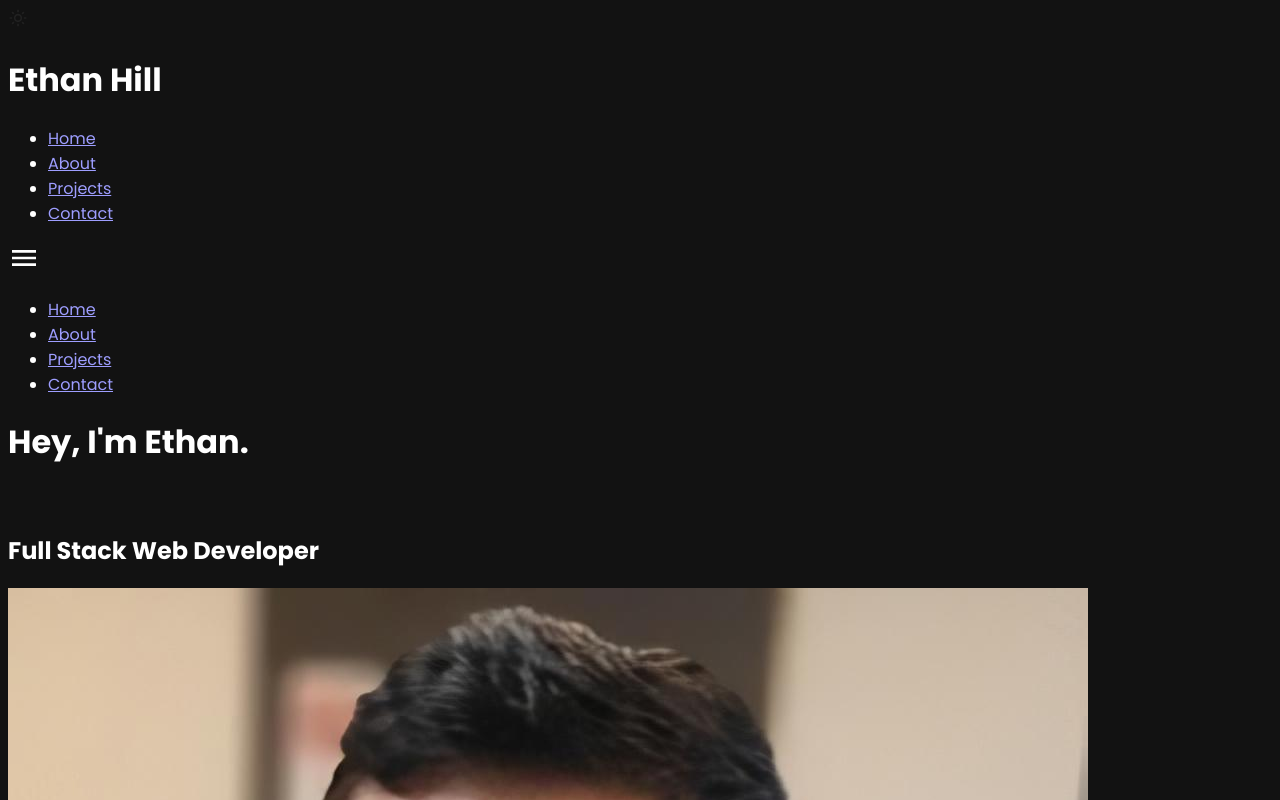
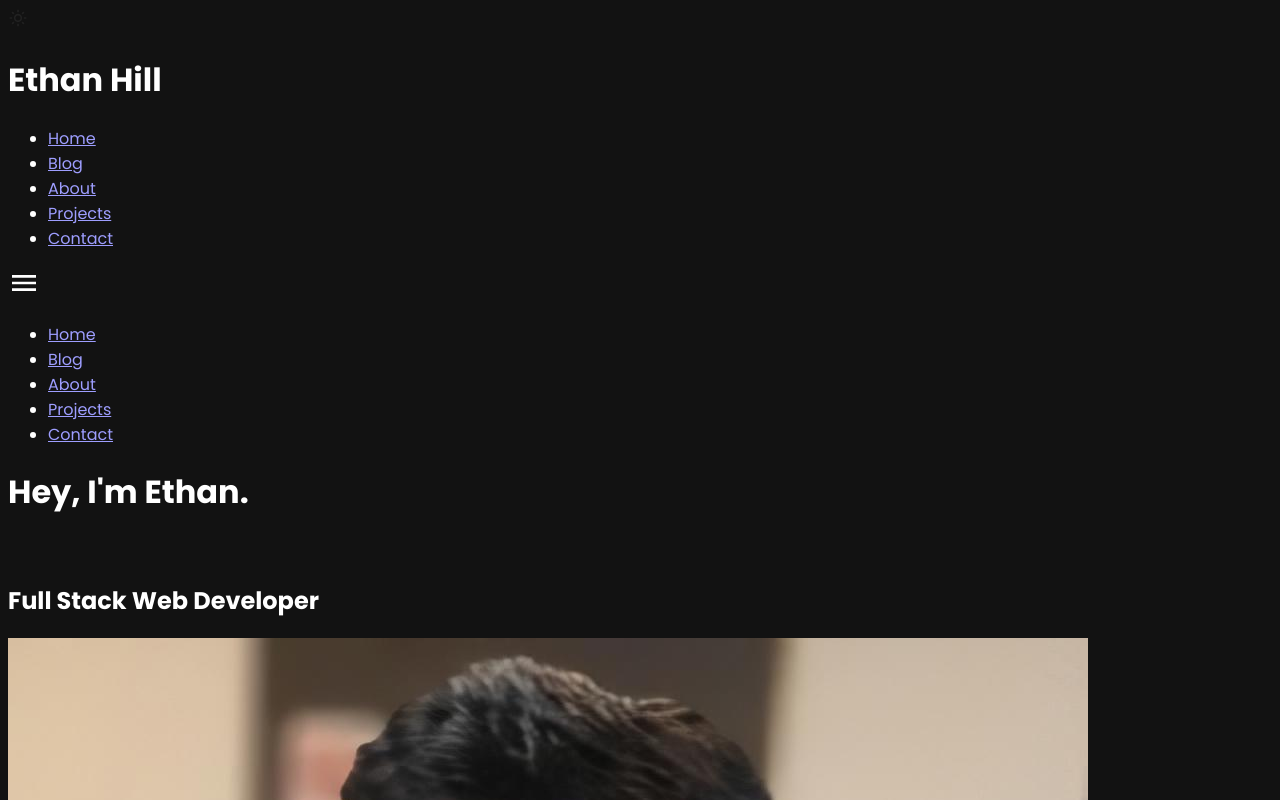
Before and after one commit to Ethan-Hill/Portfolio, a Next.js app: page / in a window 1280 px wide. Shown: the top 800 px of the page. Built offline with nearby package versions, Linux system fonts and the light colour scheme.

Commit message:
Added Blog Link

```diff
--- a/components/Header/Items/Menu/Items/MenuDropdown.js
+++ b/components/Header/Items/Menu/Items/MenuDropdown.js
@@ -6,12 +6,13 @@ function MenuDropdown() {
   const [{ isOpen }] = useAtom(menuState)
   return (
     <div
-      className={`w-full md:hidden px-5 h-36 bg-white border-b border-black  dark:bg-DarkCharcoal ${
+      className={`w-full md:hidden px-5 bg-white border-b border-black  dark:bg-DarkCharcoal ${
         isOpen ? "block" : "hidden"
       } ${isOpen ? "open" : "hidden"}`}
     >
       <ul className="flex flex-col items-center text-xl text-black dark:text-Gravel">
         <Link name="Home" link="/" />
+		<Link name="Blog" link="https://blog.ethanhill.dev" />
         <Link name="About" link="/about" />
         <Link name="Projects" link="/projects" />
         <Link name="Contact" link="/contact" />
--- a/components/Header/Items/Nav/Nav.js
+++ b/components/Header/Items/Nav/Nav.js
@@ -5,6 +5,7 @@ function Nav() {
     <nav className="hidden w-full md:block">
       <ul className="flex justify-between text-xl ">
         <Link name="Home" link="/" />
+		<Link name="Blog" link="https://blog.ethanhill.dev" />
         <Link name="About" link="/about" />
         <Link name="Projects" link="/projects" />
         <Link name="Contact" link="/contact" />
```
